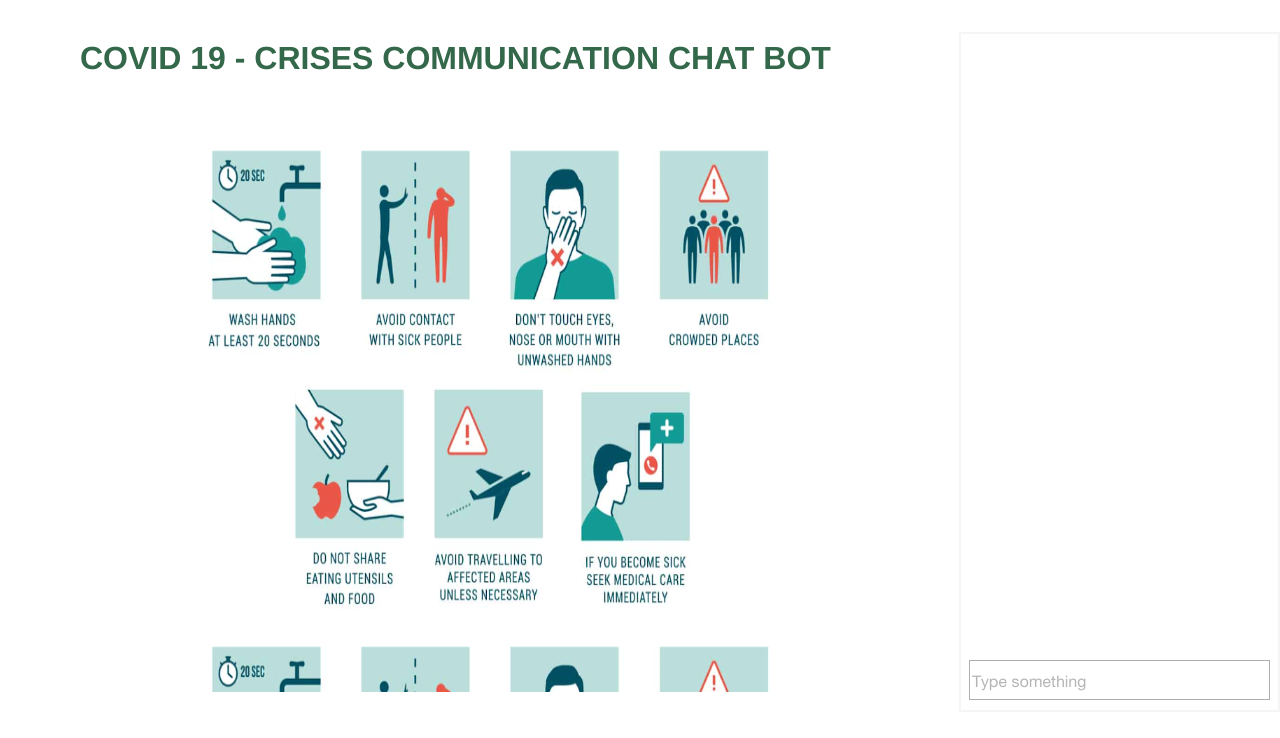
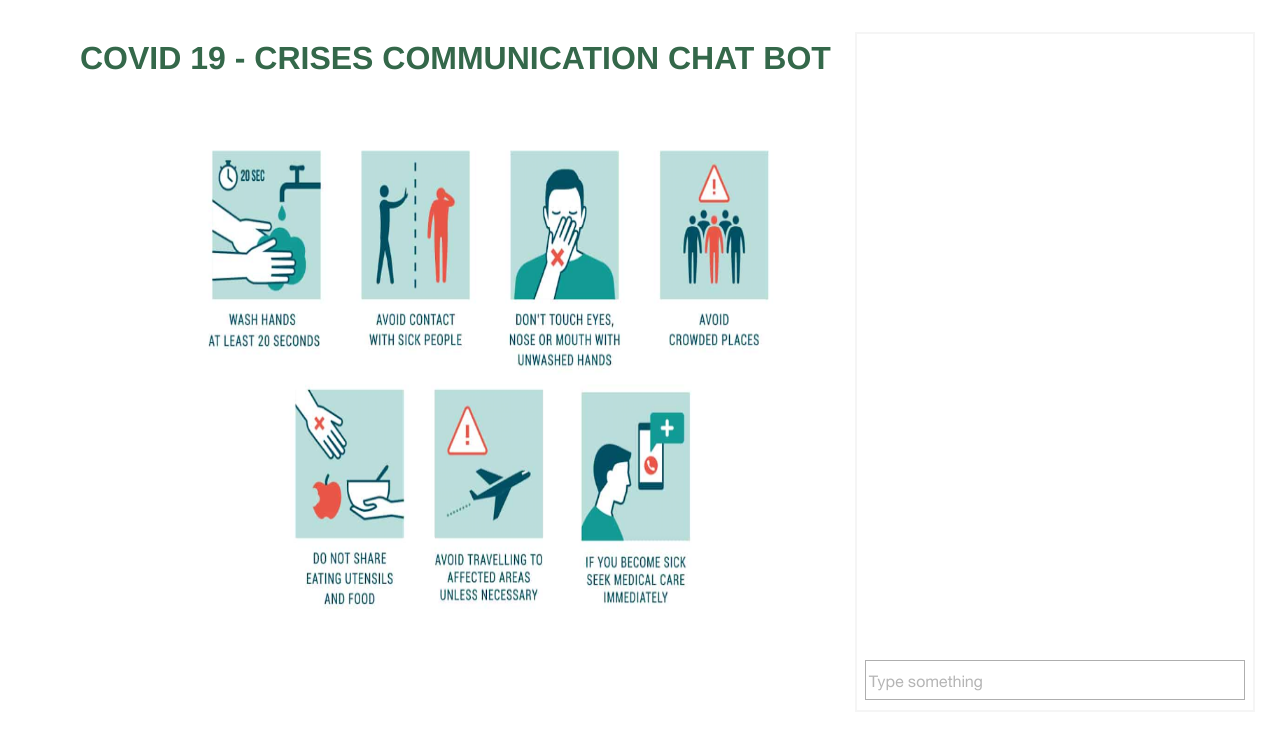
Before and after one commit to vijay-gs-GitHub/covid-simple-chatbot, a website: page public/index.html in a window 1280 px wide. Drawn offline with Linux system fonts and the light colour scheme; no server answers; a web font is replaced by a local one.

Commit message:
Files updated

```diff
--- a/public/css/app.css
+++ b/public/css/app.css
@@ -101,10 +101,9 @@ div {
   padding: 0.9375rem 0 0.625rem 0rem;
   margin: auto;
   margin-top: 2rem;
-  margin-left: 8rem;
 
   text-align: left;
-  max-width: 27rem;
+  max-width: 25rem;
   min-width: 9.375rem;
   background-color: white;
   border: 2px solid whitesmoke;
--- a/public/index.html
+++ b/public/index.html
@@ -51,7 +51,7 @@
     <div style="margin-left:5rem;margin-top: 3rem;color: rgb(52, 104, 74);">
         <h1> COVID 19 - CRISES COMMUNICATION CHAT BOT </h1>
     </div>
-    <div style="margin-left:10rem;margin-top:4rem;background-image: url('../img/covid-19-image-edited.png');height: 70%; background-size: 44rem 31rem;">
+    <div style="margin-left:10rem;margin-top:4rem;background-image: url('../img/covid-19-image-edited.png'); background-repeat: no-repeat; height: 70%; background-size: 44rem 31rem;">
          <div> </div>
     </div>
     </div>
```
Also changed, not shown: package.json (+0 -11 lines).
